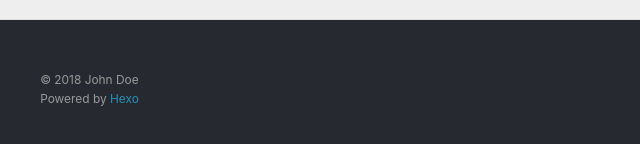
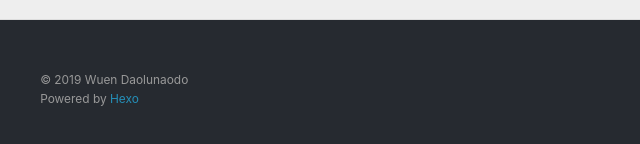
Before and after one commit to 908431558/908431558.github.io, a plain HTML site: page index.html in a window 1280 px wide. Shown: the part 1306-1450 px from the top of the page, 0-640 px from the left. Drawn offline with nearby package versions, Linux system fonts and the light colour scheme.

Commit message:
Update index.html

```diff
--- a/index.html
+++ b/index.html
@@ -153,7 +153,7 @@
 
   <div class="outer">
     <div id="footer-info" class="inner">
-      &copy; 2018 John Doe<br>
+      &copy; 2019 Wuen Daolunaodo<br>
       Powered by <a href="http://hexo.io/" target="_blank">Hexo</a>
     </div>
   </div>
```
